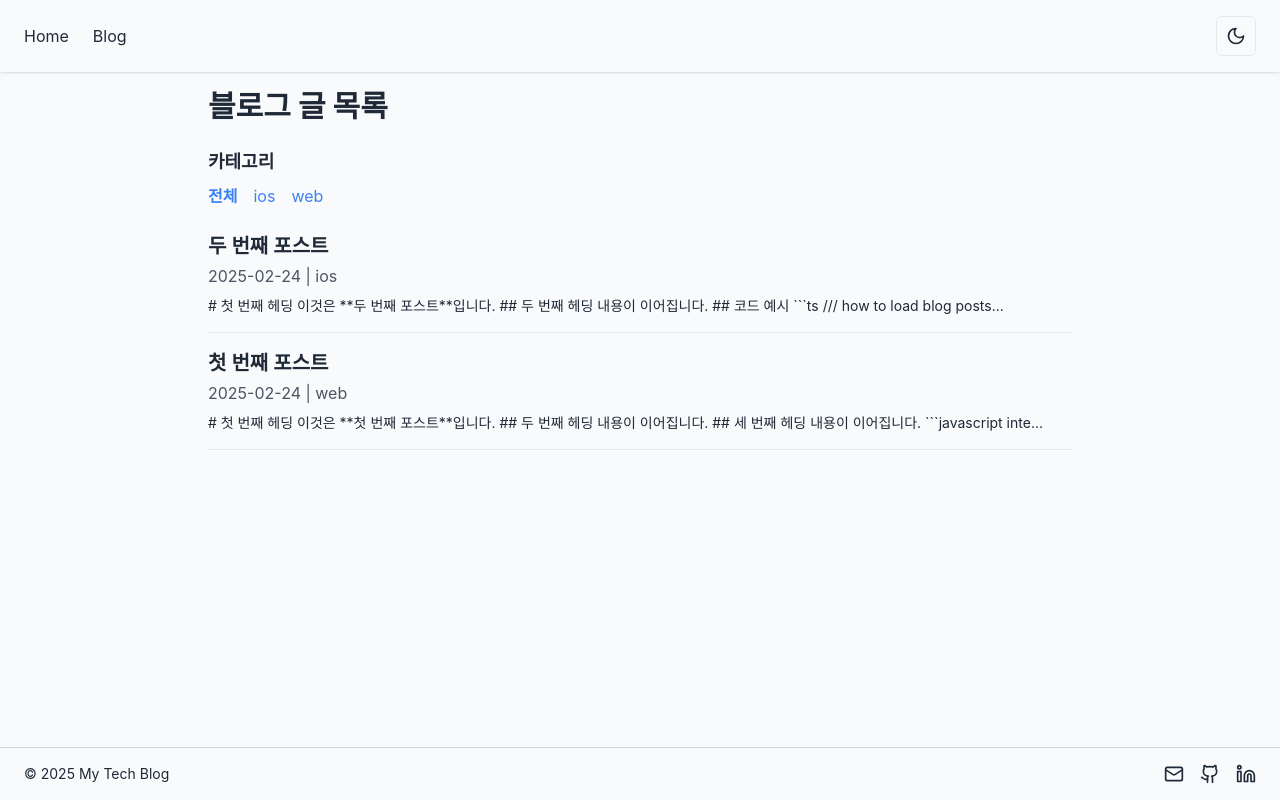
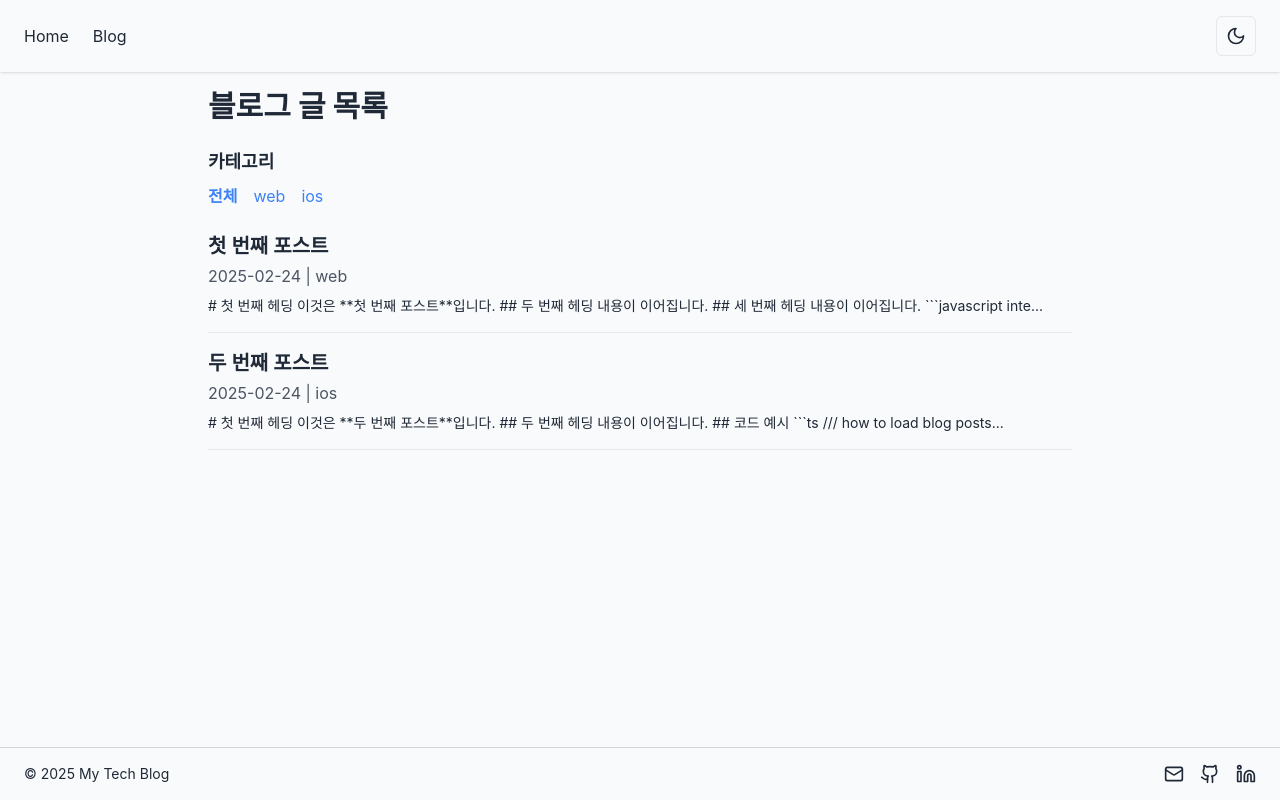
Before and after one commit to jiunshinn/jiun.me, a Next.js app: page /blog in a window 1280 px wide. Built offline with nearby package versions, Linux system fonts and the light colour scheme.

Commit message:
refactor: Migrate blog post data fetching to async/await

```diff
--- a/src/app/blog/[slug]/page.tsx
+++ b/src/app/blog/[slug]/page.tsx
@@ -15,19 +15,20 @@ type CodeNode = {
   };
 };
 
+type Props = {
+  params: Promise<{ slug: string }>;
+};
+
 export async function generateStaticParams() {
-  const posts = getAllPosts();
+  const posts = await getAllPosts();
   return posts.map((post) => ({
     slug: post.slug,
   }));
 }
 
-export default async function BlogPost({
-  params,
-}: {
-  params: { slug: string };
-}) {
-  const post = getPostBySlug(params.slug);
+export default async function BlogPost({ params }: Props) {
+  const resolvedParams = await params;
+  const post = await getPostBySlug(resolvedParams.slug);
 
   const headings = post.content
     .split("\n")
--- a/src/app/blog/page.tsx
+++ b/src/app/blog/page.tsx
@@ -1,14 +1,18 @@
 import { getAllPosts, getAllCategories } from "@/lib/posts";
 import Link from "next/link";
 
-export default async function BlogPage({
-  searchParams,
-}: {
-  searchParams: { category?: string };
-}) {
-  const posts = getAllPosts();
-  const categories = getAllCategories();
-  const selectedCategory = searchParams.category;
+type Props = {
+  searchParams: Promise<{ category?: string }>;
+};
+
+export default async function BlogPage({ searchParams }: Props) {
+  const [posts, categories, resolvedParams] = await Promise.all([
+    getAllPosts(),
+    getAllCategories(),
+    searchParams,
+  ]);
+
+  const selectedCategory = resolvedParams.category;
 
   const filteredPosts = selectedCategory
     ? posts.filter((post) => post.category === selectedCategory)
--- a/src/lib/posts.ts
+++ b/src/lib/posts.ts
@@ -12,29 +12,24 @@ export interface PostData {
   content: string;
 }
 
-export function getAllPosts(): PostData[] {
-  const fileNames = fs.readdirSync(postsDirectory);
-  const allPostsData = fileNames.map((fileName) => {
-    const slug = fileName.replace(/\.mdx$/, "");
-    const fullPath = path.join(postsDirectory, fileName);
-    const fileContents = fs.readFileSync(fullPath, "utf8");
-    const { data, content } = matter(fileContents);
+export async function getAllPosts(): Promise<PostData[]> {
+  const files = await fs.promises.readdir(postsDirectory);
+  const posts = await Promise.all(
+    files
+      .filter((file) => file.endsWith(".mdx"))
+      .map(async (file) => {
+        const slug = file.replace(/\.mdx$/, "");
+        const post = await getPostBySlug(slug);
+        return post;
+      })
+  );
 
-    return {
-      slug,
-      title: data.title,
-      date: data.date,
-      category: data.category,
-      content,
-    };
-  });
-
-  return allPostsData.sort((a, b) => (a.date < b.date ? 1 : -1));
+  return posts.sort((a, b) => (a.date > b.date ? -1 : 1));
 }
 
-export function getPostBySlug(slug: string): PostData {
+export async function getPostBySlug(slug: string): Promise<PostData> {
   const fullPath = path.join(postsDirectory, `${slug}.mdx`);
-  const fileContents = fs.readFileSync(fullPath, "utf8");
+  const fileContents = await fs.promises.readFile(fullPath, "utf8");
   const { data, content } = matter(fileContents);
 
   return {
@@ -46,8 +41,8 @@ export function getPostBySlug(slug: string): PostData {
   };
 }
 
-export function getAllCategories(): string[] {
-  const posts = getAllPosts();
+export async function getAllCategories(): Promise<string[]> {
+  const posts = await getAllPosts();
   const categories = new Set(posts.map((post) => post.category));
   return Array.from(categories);
 }
```
